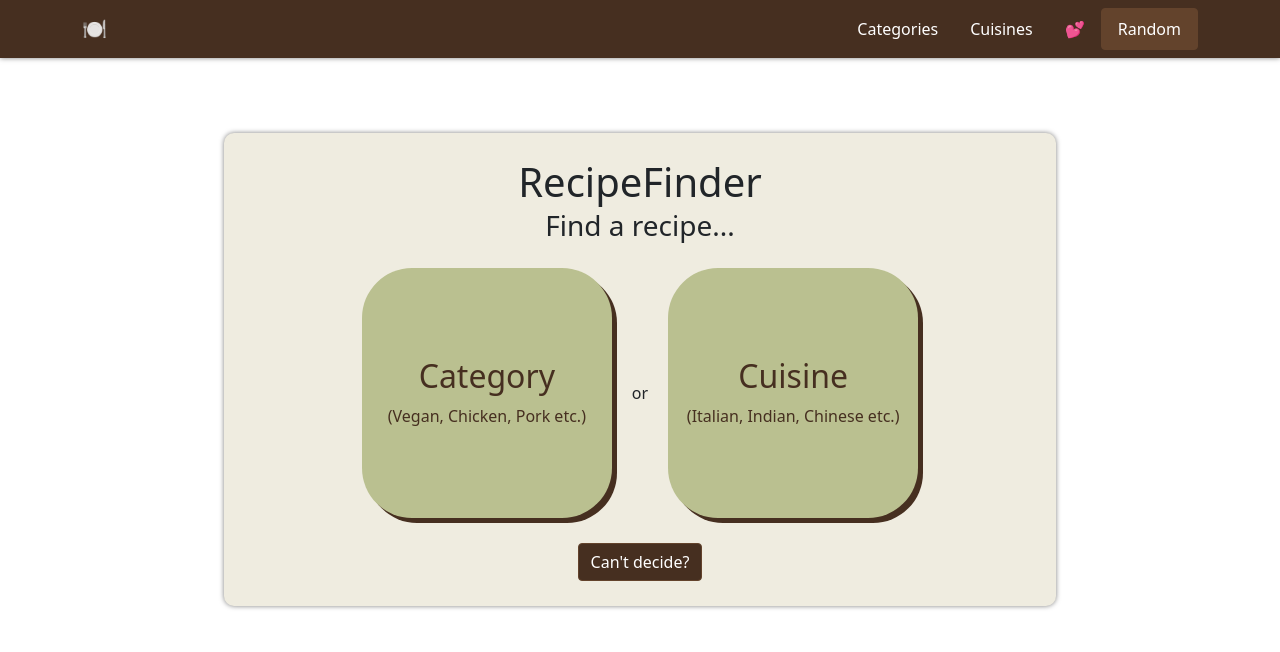
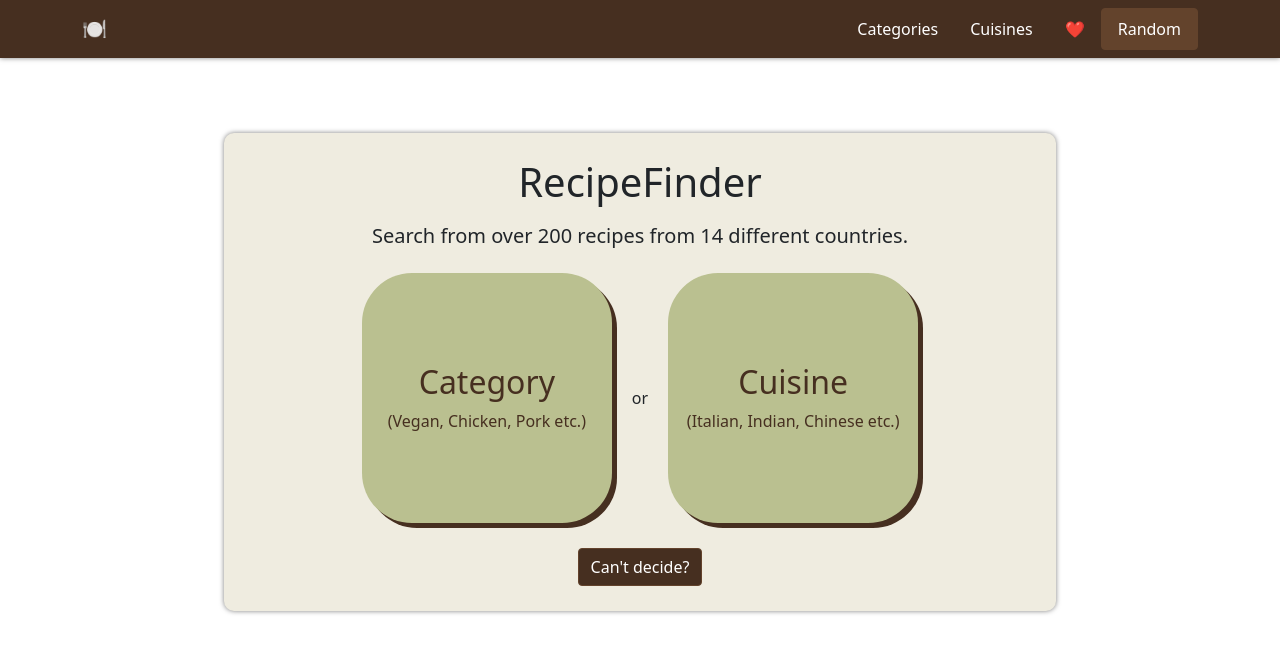
Before and after one commit to jacqizee/Recipe-Finder, a React (Create React App) app: page / in a window 1280 px wide. Shown: the top 652 px of the page. Built offline with nearby package versions, Linux system fonts and the light colour scheme; no server answers.

Commit message:
front page edits

```diff
--- a/src/components/Home.js
+++ b/src/components/Home.js
@@ -22,7 +22,7 @@ const Home = () => {
   return (
     <section className='home-container'>
       <h1>RecipeFinder</h1>
-      <h3>Find a recipe...</h3>
+      <h5>Search from over 200 recipes from 14 different countries.</h5>
       <section className='home-content'>
         <Link to="/category">
           <div className="categories">
--- a/src/components/SiteNavbar.js
+++ b/src/components/SiteNavbar.js
@@ -27,7 +27,7 @@ const SiteNavbar = () => {
         <Navbar.Collapse id="basic-navbar-nav" className='justify-content-end'>
           <Nav.Link as={Link} to="/category">Categories</Nav.Link>
           <Nav.Link as={Link} to="/region">Cuisines</Nav.Link>
-          <Nav.Link as={Link} to="/favorites">💕</Nav.Link>
+          <Nav.Link as={Link} to="/favorites">❤️</Nav.Link>
           <Nav.Link onClick={getRandom} className="btn random">Random</Nav.Link>
         </Navbar.Collapse>
       </Container>
```
